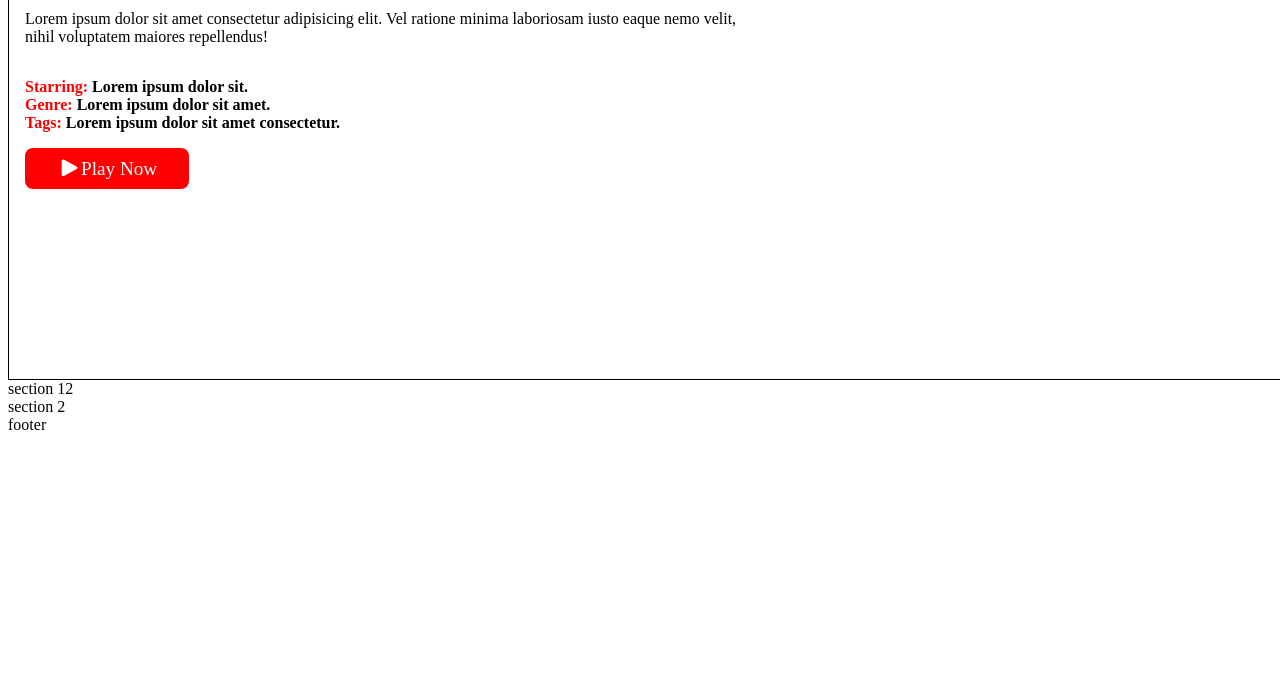
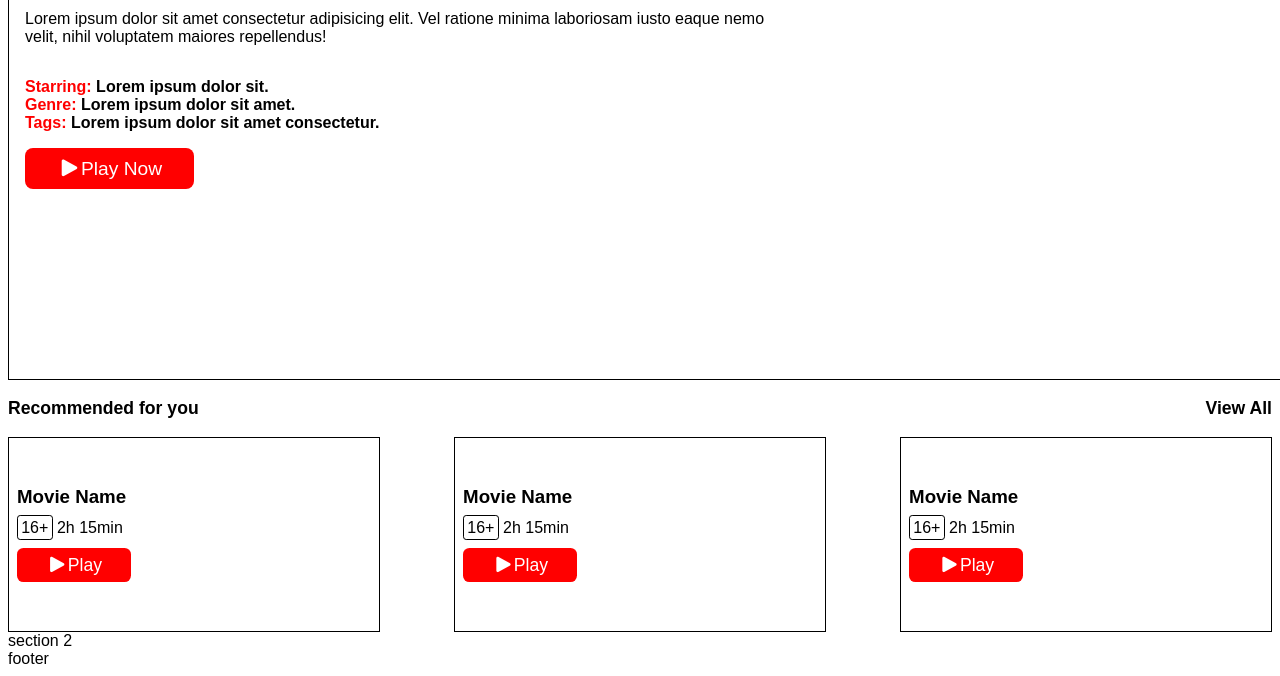
Before and after one commit to baliemre/witnetflix-wit0624, a website: page index.html in a window 1280 px wide. Shown: the part 329-1005 px from the top of the page. Before the commit the page ends 800 px from the top, so only its background shows below. Drawn offline with Linux system fonts and the light colour scheme.

Commit message:
suggestion section completed

```diff
--- a/index.css
+++ b/index.css
@@ -1,3 +1,7 @@
+body {
+    font-family: Arial, Helvetica, sans-serif
+}
+
 h1 {
     color: red
 }
@@ -12,6 +16,11 @@ h1 {
     font-size: 1.2rem;
     padding: .6rem 2rem;
     border-radius: .5rem;
+}
+.btn-md{
+    font-size: 1.1rem;
+    padding: .4rem 1.8rem;
+    border-radius: .4rem;
 }
 
 /* header */
@@ -94,3 +103,33 @@ main > p{
     border-radius: .2rem;
     padding: .2rem;
 }
+
+/* suggestion */
+
+.movie-header {
+    display: flex;
+    justify-content: space-between;
+    align-items: center;
+}
+.movie-header h2, .movie-header p {
+    font-size: 1.1rem;
+    font-weight: bold;
+}
+.movie-container {
+    display: flex;
+    justify-content: space-between;
+}
+.movie-card {
+    border: 1px solid black;
+    width: 28%;
+    aspect-ratio: 2/1;
+    display: flex;
+    flex-direction: column;
+    align-items: flex-start;
+    justify-content: center;
+    gap: .7rem;
+    padding: .5rem;
+}
+.movie-card h3 {
+    margin: 0px;
+}
--- a/index.html
+++ b/index.html
@@ -45,7 +45,38 @@
             <div class="btn btn-lg"><i class="fa-solid fa-play"></i>Play Now</div>
 
         </main>
-        <section>section 12</section>
+        <section title="Recommended for you">
+            <div class="movie-header">
+                <h2>Recommended for you</h2>
+                <p>View All</p>
+            </div>
+            <div class="movie-container">
+                <div class="movie-card">
+                    <h3>Movie Name</h3>
+                    <div>
+                        <span class="movie-rating">16+</span>
+                        <span>2h 15min</span>
+                    </div>
+                    <div class="btn btn-md"><i class="fa-solid fa-play"></i>Play</div>
+                </div>
+                <div class="movie-card">
+                    <h3>Movie Name</h3>
+                    <div>
+                        <span class="movie-rating">16+</span>
+                        <span>2h 15min</span>
+                    </div>
+                    <div class="btn btn-md"><i class="fa-solid fa-play"></i>Play</div>
+                </div>
+                <div class="movie-card">
+                    <h3>Movie Name</h3>
+                    <div>
+                        <span class="movie-rating">16+</span>
+                        <span>2h 15min</span>
+                    </div>
+                    <div class="btn btn-md"><i class="fa-solid fa-play"></i>Play</div>
+                </div>
+            </div>
+        </section>
         <section>section 2</section>
         <footer>footer</footer>
     </body>
```
